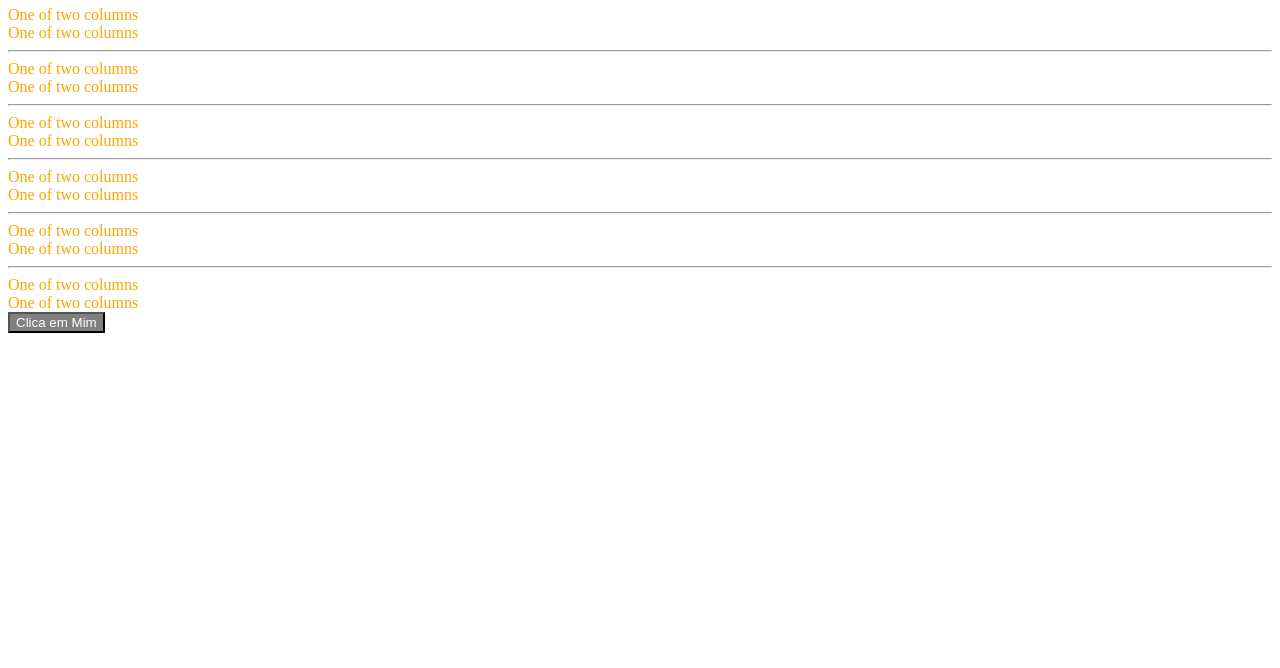
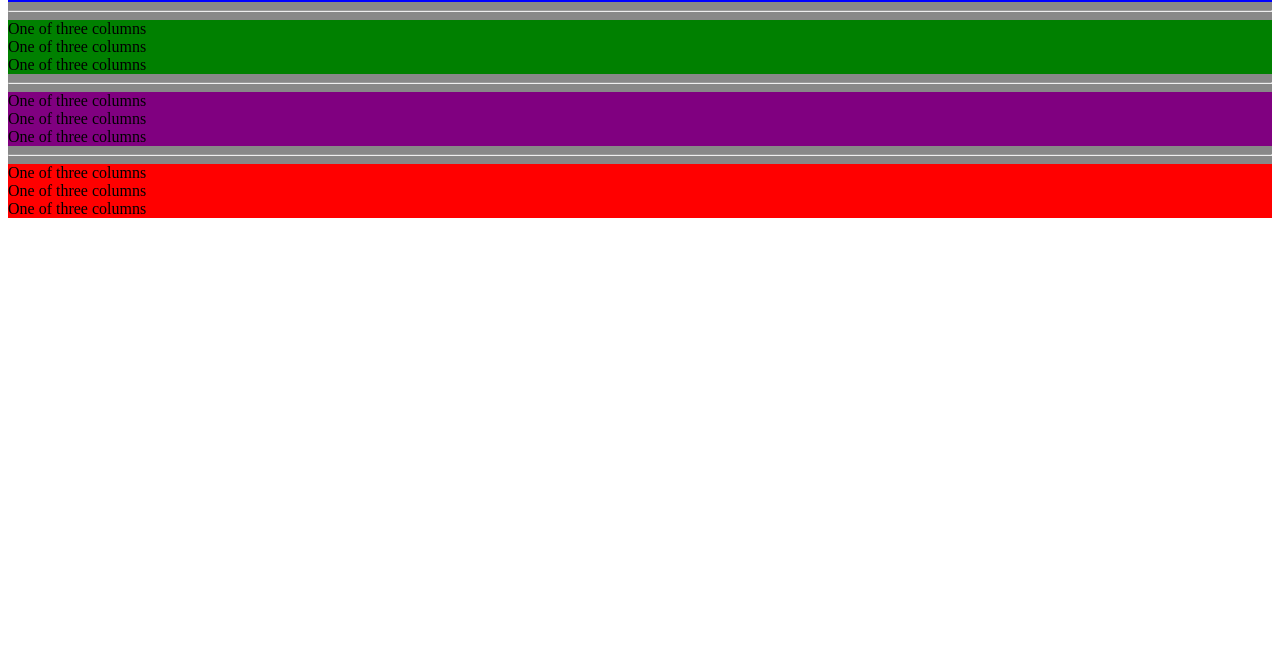
Before and after one commit to AnnaZenaide/TEP, a plain HTML site: page index.html in a window 1280 px wide. Shown: the part 132-800 px from the top of the page. Drawn offline with Linux system fonts and the light colour scheme.

Commit message:
Atividade2 TPE

```diff
--- a/index.html
+++ b/index.html
@@ -5,74 +5,74 @@
     <meta charset="UTF-8">
     <meta http-equiv="X-UA-Compatible" content="IE=edge">
     <meta name="viewport" content="width=device-width, initial-scale=1.0">
-    <!-- <link rel="stylesheet" href="css/bootstrap.css"> -->
     <link rel="stylesheet" href="style.css">
-
-
-    <title>Boostrap - Breakpoints</title>
 </head>
-
 <body>
 
-    <h1>Trabalhando com media query</h1>
-    <h1>Seção de Layout</h1>
-    <div class="container">
-      <div class="small">
+	<h1>Container</h1>
+
+	<div class="container-fluid">
+		<div class="row justify-content-start cor1">
 			<div class="col-4">
-          One of two columns
+          		One of three columns
         	</div>
+
         	<div class="col-4">
-          One of two columns
+          		One of three columns
+        	</div>
+
+        	<div class="col-4">
+          		One of three columns
         	</div>
 		</div>
+
 		<hr>
-      <div class="row justify-content-center">
+
+		<div class="row justify-content-center cor2">
 			<div class="col-4">
-          One of two columns
+          		One of three columns
         	</div>
+
         	<div class="col-4">
-          One of two columns
+          		One of three columns
+        	</div>
+
+        	<div class="col-4">
+          		One of three columns
         	</div>
 		</div>
+
 		<hr>
-      <div class="row justify-content-end">
+
+		<div class="row justify-content-space-between cor3">
 			<div class="col-4">
-          One of two columns
+          		One of three columns
         	</div>
+
         	<div class="col-4">
-          One of two columns
+          		One of three columns
+        	</div>
+
+        	<div class="col-4">
+          		One of three columns
         	</div>
 		</div>
+
 		<hr>
-      <div class="row justify-content-around">
+
+		<div class="row justify-content-end cor4">
 			<div class="col-4">
-          One of two columns
+          		One of three columns
         	</div>
+
         	<div class="col-4">
-          One of two columns
+          		One of three columns
         	</div>
-      </div>
-      <hr>
-      <div class="row justify-content-between">
+
         	<div class="col-4">
-          One of two columns
-        </div>
-        <div class="col-4">
-          One of two columns
-        </div>
-      </div>
-      <hr>
-      <div class="row justify-content-evenly">
-        <div class="col-4">
-          One of two columns
-        </div>
-        <div class="col-4">
-          One of two columns
+          		One of three columns
         	</div>
 		</div>
 	</div>
-    <button type="submit" class="btn-primary ">Clica em Mim</button>
-
 </body>
-
 </html>
--- a/style.css
+++ b/style.css
@@ -1,111 +1,40 @@
 /* XS */
 h1 {
-  color: red;
+  color: pink;
 }
-
-.col-4{
-    color: red;
-  }
-
-/* SM  >= 576px  */
+/* SM */
 @media (min-width: 576px) {
-  /* h1 {
-    color: blue;
-  } */
-  .small{
-    width: 500px;
-
+  h1 {
+    color: lightblue;
   }
 }
-
-/* MD >= 768px */
+/* MD */
 @media (min-width: 768px) {
   h1 {
-    color: green;
-  }
-
-  .col-4{
-    color: green;
+    color: lightgreen;
   }
 }
-
-/* LG >= 992px */
-@media (min-width: 992px) {
-  h1 {
-    color: purple;
-  }
-  .small{
-    width: 700px;
-  }
-
-  .col-4{
-    color: purple;
-  }
-}
-
-/* XL >= 1200px */
-@media (min-width: 1200px) {
-  h1 {
-    color: orange;
-  }
-  .small{
-    width: 900px!;
-  }
-
-  .col-4{
-    color: orange;
-  }
-}
-
-/* XXL >= 1400px */
-@media (min-width: 1400px) {
-  h1 {
-    color: gray;
-  }
-
-  .col-4{
-    color: gray;
-  }
-}
-
-.btn-primary {
-  color: #fff;
-  background-color: gray;
-  border-color: black;
-}
-
-/* .container {
-  background-color: #ccc;
-} */
 
 .container-fluid {
   background-color: #888;
 }
 
-.container-sm {
-  margin-bottom: 20px;
-  border: 2px solid blue;
+.cor1{
+  background-color: blue;
 }
 
-.container-md {
-  margin-bottom: 20px;
-  border: 2px solid crimson;
+.cor2{
+  background-color: green;
 }
 
-.container-lg {
-  border: 2px solid chocolate;
+.cor3{
+  background-color: purple;
 }
 
-.container-xl {
-  border: 2px solid green;
+.cor4{
+  background-color: red;
 }
 
-.container-xxl {
-  border: 2px solid yellow;
-}
-
-.g-col-3 {
-  border: 1px solid black;
-}
-
-/* GRID CONTAINER*/
+.col-4{
+    color: black;
+  }
```
Lines whose indentation alone changed are shown as unchanged.
